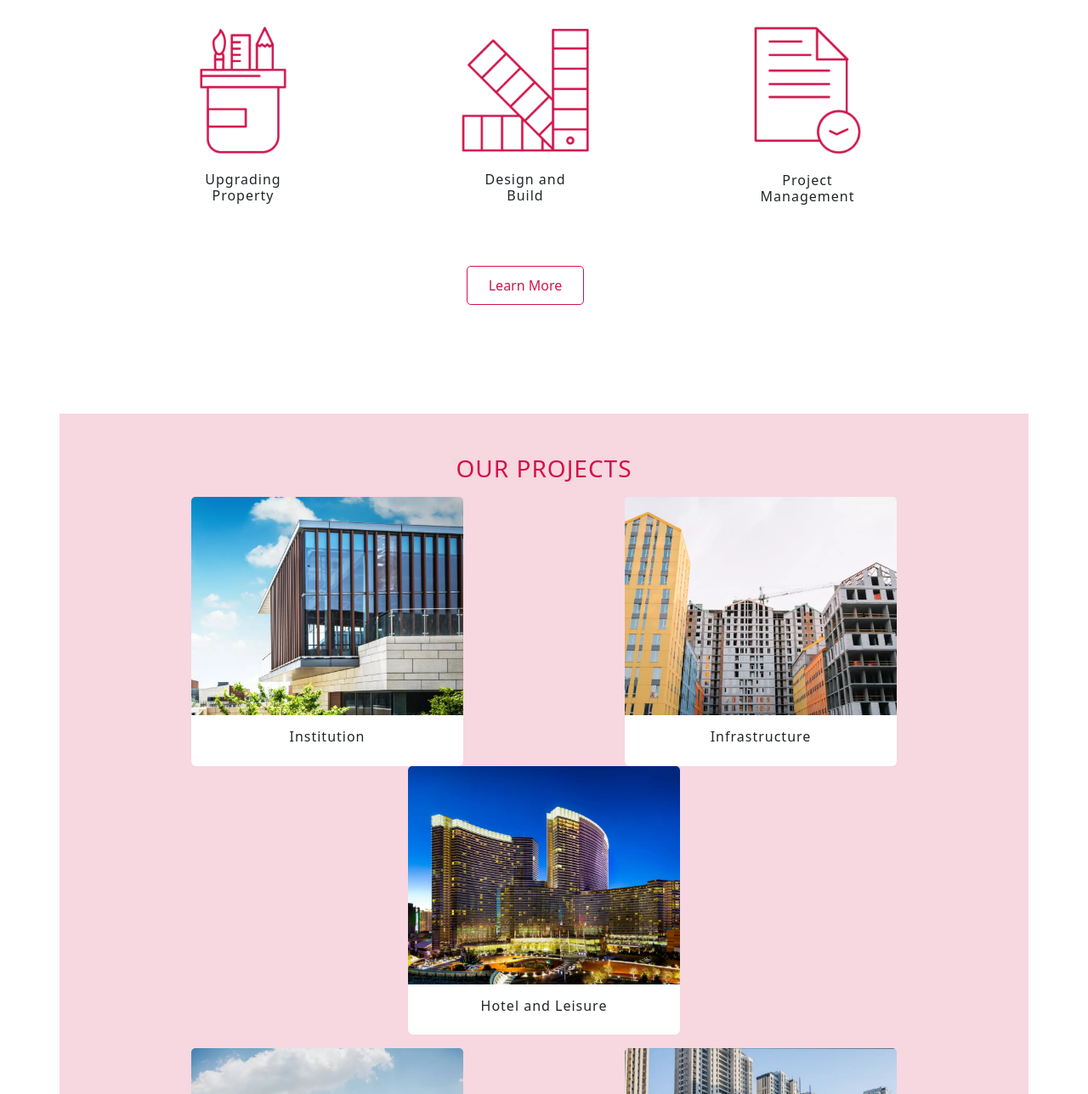
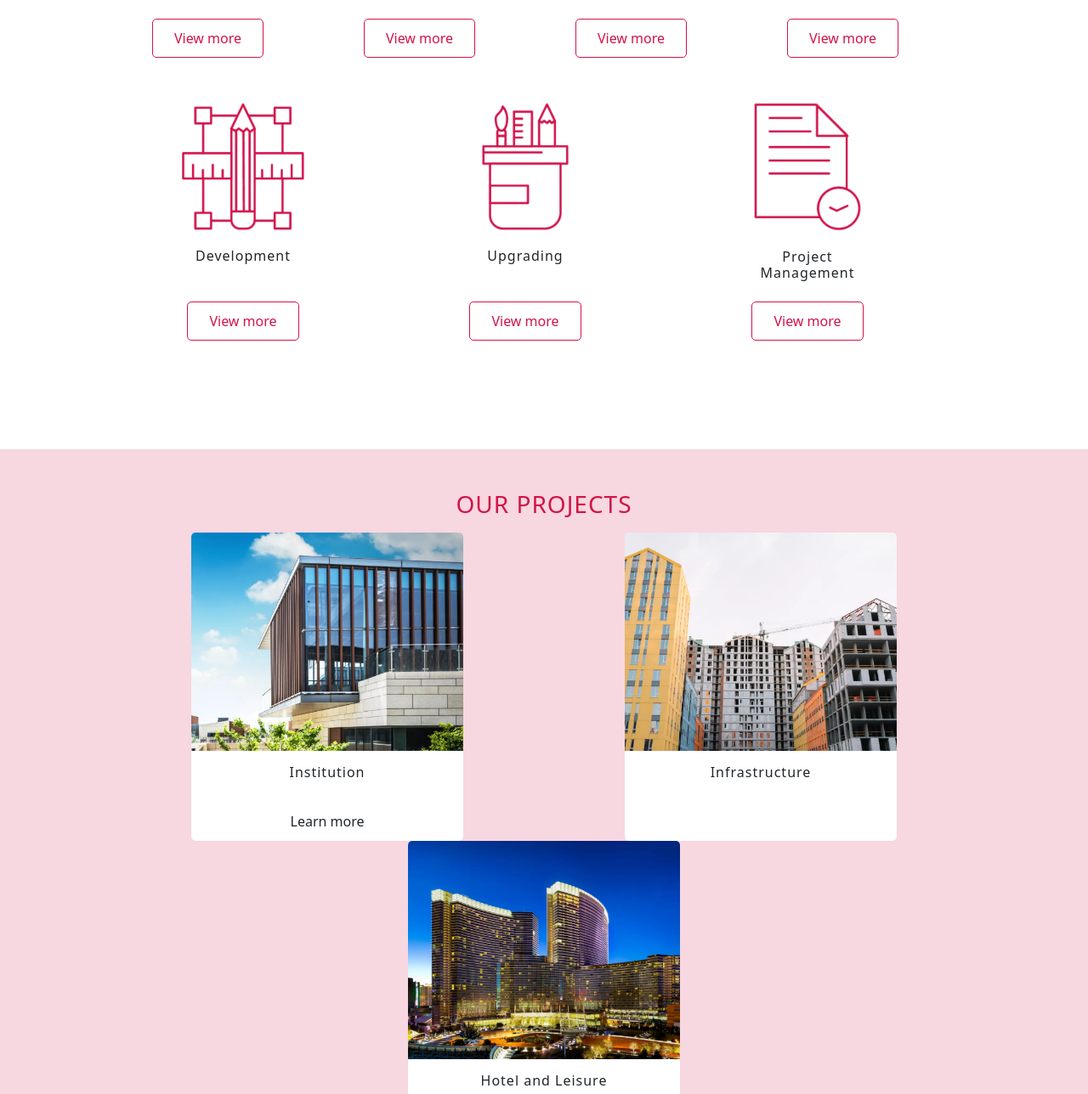
Before and after one commit to francesjgonzales/blog-site, a plain HTML site: page index.html in a window 1280 px wide. Shown: the part 952-2240 px from the top of the page at 85% size. Drawn offline with nearby package versions, Linux system fonts and the light colour scheme.

Commit message:
added footer

```diff
--- a/index.html
+++ b/index.html
@@ -103,6 +103,9 @@
                         <div class="card-body">
                             <h6 class="card-title">Build Only</h6>
                         </div>
+                        <div class="col d-flex justify-content-evenly">
+                            <button class="btn btn-outline-carousel-colored">View more</button>
+                        </div>
                     </div>
                 </div>
                 <div class="col d-flex justify-content-evenly">
@@ -110,6 +113,9 @@
                         <img src="/assets/construction.webp" class="card-img-top" alt="Construction Management">
                         <div class="card-body">
                             <h6 class="card-title">Construction Management</h6>
+                        </div>
+                        <div class="col d-flex justify-content-evenly">
+                            <button class="btn btn-outline-carousel-colored">View more</button>
                         </div>
                     </div>
                 </div>
@@ -119,6 +125,9 @@
                         <div class="card-body">
                             <h6 class="card-title">Design and Build</h6>
                         </div>
+                        <div class="col d-flex justify-content-evenly">
+                            <button class="btn btn-outline-carousel-colored">View more</button>
+                        </div>
                     </div>
                 </div>
                 <div class="col d-flex justify-content-evenly">
@@ -127,23 +136,32 @@
                         <div class="card-body">
                             <h6 class="card-title">Restoration Properties</h6>
                         </div>
+                        <div class="col d-flex justify-content-evenly">
+                            <button class="btn btn-outline-carousel-colored">View more</button>
                         </div>
                     </div>
                 </div>
-            <div class="row mx-5 mt-1">
+            </div>
+            <div class="row mx-5 mt-5">
                 <div class="col d-flex justify-content-evenly">
                     <div class="card" style="width: 10rem;">
-                        <img src="/assets/major.webp" class="card-img-top" alt="Upgrading Property">
+                        <img src="/assets/infras.webp" class="card-img-top" alt="Development">
                         <div class="card-body">
-                            <h6 class="card-title">Upgrading Property</h6>
+                            <h6 class="card-title">Development</h6>
+                        </div>
+                        <div class="col d-flex justify-content-evenly">
+                            <button class="btn btn-outline-carousel-colored">View more</button>
                         </div>
                     </div>
                 </div>
                 <div class="col d-flex justify-content-evenly">
                     <div class="card" style="width: 10rem;">
-                        <img src="/assets/designBuild.webp" class="card-img-top" alt="Design & Build">
+                        <img src="/assets/major.webp" class="card-img-top" alt="Upgrading">
                         <div class="card-body">
-                            <h6 class="card-title">Design and Build</h6>
+                            <h6 class="card-title">Upgrading</h6>
+                        </div>
+                        <div class="col d-flex justify-content-evenly">
+                            <button class="btn btn-outline-carousel-colored">View more</button>
                         </div>
                     </div>
                 </div>
@@ -153,19 +171,18 @@
                         <div class="card-body">
                             <h6 class="card-title">Project Management</h6>
                         </div>
+                        <div class="col d-flex justify-content-evenly">
+                            <button class="btn btn-outline-carousel-colored">View more</button>
                         </div>
                     </div>
                 </div>
             </div>
-        <div class="row mt-3">
-            <div class="col d-flex justify-content-evenly">
-                <button class="btn btn-outline-carousel-colored">Learn More</button>
         </div>
-        </div>
+
     </div> <!-- end our services -->
 
-    <div class="container text-center pt-5 projects">
-
+    <div class="container-fluid text-center pt-5 projects">
+        <div class="container">
             <h3 class="title-section">OUR PROJECTS</h3>
             <div class="row mx-5 mt-3">
                 <div class="col d-flex justify-content-evenly">
@@ -173,6 +190,9 @@
                         <img src="/assets/institution.webp" class="card-img-top" alt="Institution">
                         <div class="card-body">
                             <h6 class="card-title">Institution</h6>
+                        </div>
+                        <div class="col d-flex justify-content-evenly">
+                            <button class="btn btn-link-colored">Learn more</button>
                         </div>
                     </div>
                 </div>
@@ -229,7 +249,8 @@
 
                         <h5 class="card-title mt-2">International Properties</h5>
                         <p class="card-text">We are thrilled to announce that SafeBuild has won a prestigious award
-                        overseas! This is a testament to the hard work, dedication, and expertise of our entire team.
+                            overseas! This is a testament to the hard work, dedication, and expertise of our entire
+                            team.
                         </p>
                         <div class="col d-flex justify-content-evenly">
                             <button class="btn btn-outline-carousel-colored">Learn More</button>
@@ -242,7 +263,17 @@
 
             </div>
 
+        </div>
+
+
+
     </div> <!-- end our projects -->
+
+    <div class="container-fluid mt-5 text-center footer">
+        <div class="card-footer text-muted">
+            2 days ago
+        </div>
+    </div>
 
 
 
--- a/style.css
+++ b/style.css
@@ -72,3 +72,10 @@ h1, .h1, h2, .h2, h3, .h3, h4, .h4, h5, .h5, h6, .h6 {
 .card > .card-body {
     background-color: transparent;
 }
+
+/* footer */
+.footer {
+    background-color: #222;
+    margin-top: 1rem;
+    padding: 5rem;
+}
```
Lines whose indentation alone changed are shown as unchanged.
